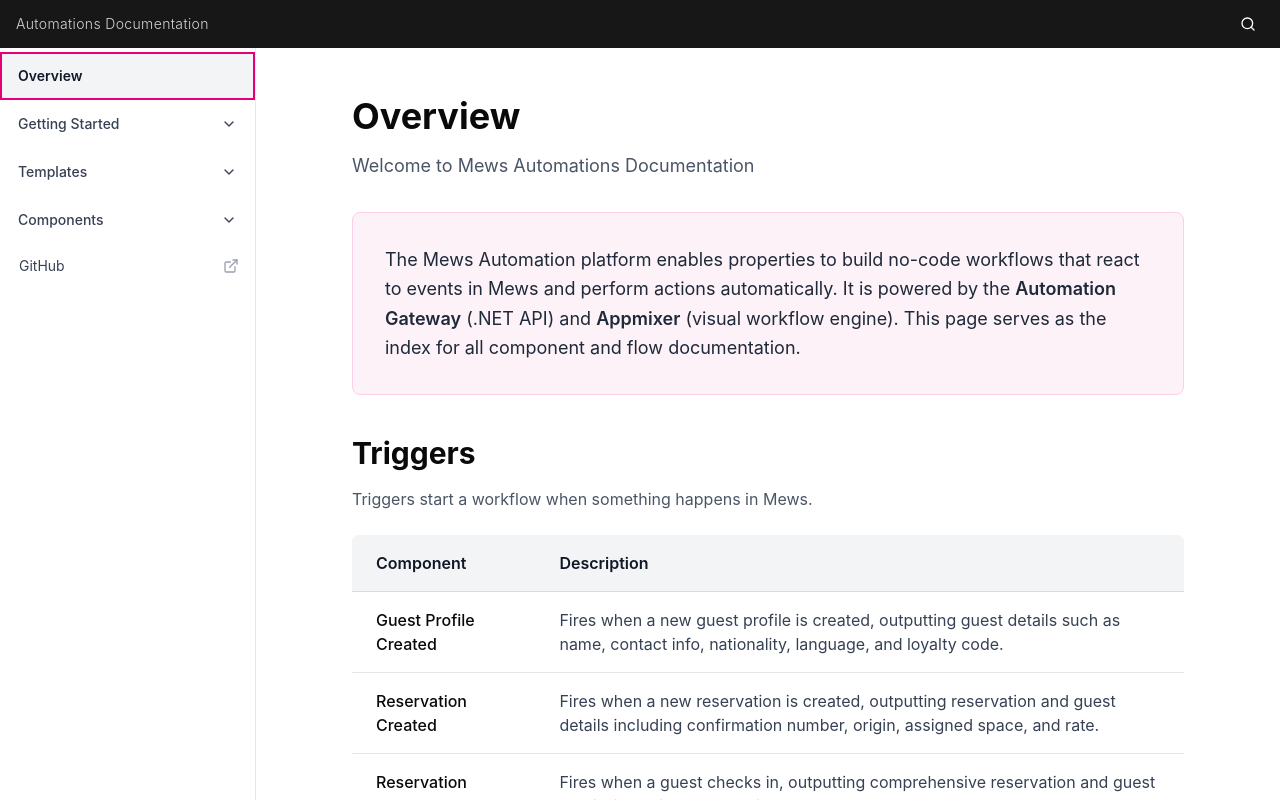
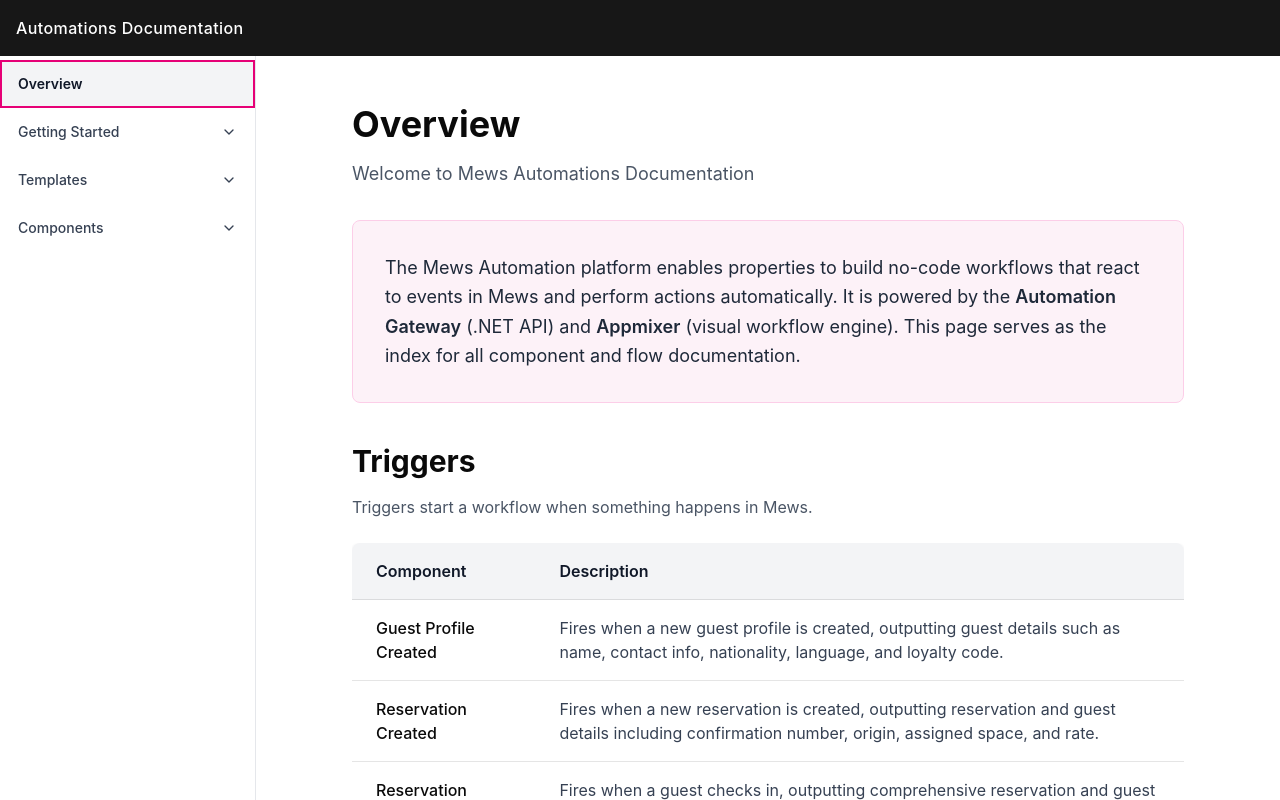
Before and after one commit to CarlosMewsGX/mews-automations-documentation, a React (Vite) app: page / in a window 1280 px wide. Built offline with nearby package versions, Linux system fonts and the light colour scheme.

Commit message:
Remove GitHub link, search icon, logo; enlarge header title

```diff
--- a/src/app/App.tsx
+++ b/src/app/App.tsx
@@ -1,6 +1,5 @@
 import { useState } from 'react';
-import { Search, ChevronDown, ExternalLink } from 'lucide-react';
-import mewsLogo from '../imports/mews-systems-logo-vector.png';
+import { ChevronDown } from 'lucide-react';
 import { GettingStartedSection } from './components/GettingStartedSection';
 import { TemplatesSection } from './components/TemplatesSection';
 import { OverviewSection } from './components/OverviewSection';
@@ -103,13 +102,10 @@
 
       {/* Header */}
       <header className="flex-shrink-0 bg-neutral-900 text-white">
-        <div className="px-4 h-12 flex items-center justify-between">
-          <div className="flex items-center gap-3 cursor-pointer" onClick={() => navigate('overview')}>
-            <span className="text-sm text-neutral-300 font-light tracking-wide">Automations Documentation</span>
+        <div className="px-4 h-14 flex items-center">
+          <div className="cursor-pointer" onClick={() => navigate('overview')}>
+            <span className="text-base text-white font-medium tracking-wide">Automations Documentation</span>
           </div>
-          <button className="p-2 hover:bg-white/10 rounded transition-colors">
-            <Search className="w-4 h-4" />
-          </button>
         </div>
       </header>
 
@@ -184,16 +180,6 @@
               )}
             </div>
 
-            {/* GitHub */}
-            <a
-              href="https://github.com/CarlosMewsGX/mews-automations-documentation"
-              target="_blank"
-              rel="noopener noreferrer"
-              className="w-full text-left px-4 py-3 text-sm text-gray-700 hover:bg-gray-50 flex items-center justify-between transition-colors border-l-[3px] border-transparent"
-            >
-              <span>GitHub</span>
-              <ExternalLink className="w-4 h-4 text-gray-400 flex-shrink-0" />
-            </a>
 
           </nav>
         </aside>
```
